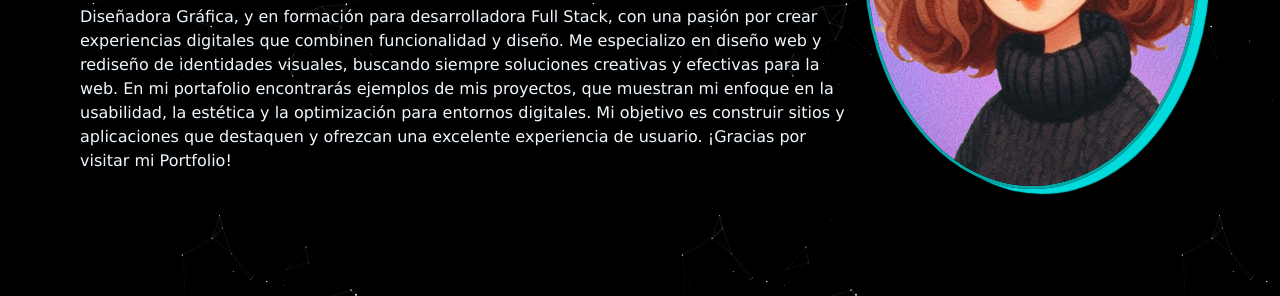
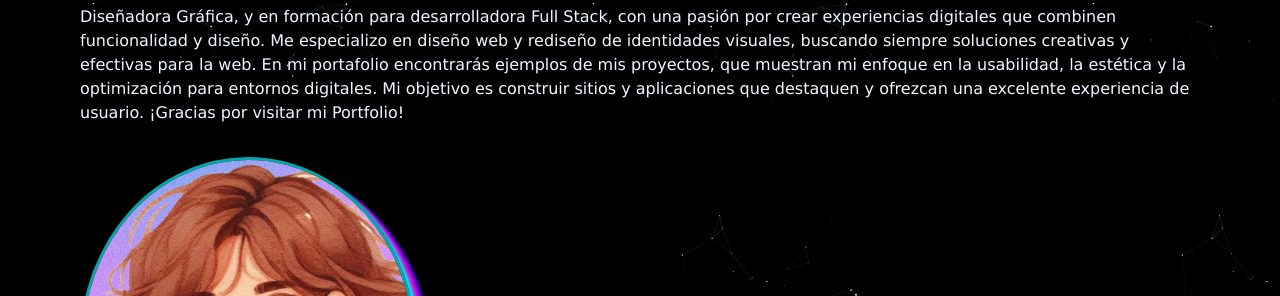
Before and after one commit to FerValentina/FerValentina, a plain HTML site: page index.html in a window 1280 px wide. Shown: the part 343-639 px from the top of the page. Drawn offline with nearby package versions, Linux system fonts and the light colour scheme.

Commit message:
modifiqué sombra de imagen inicial y añadi wrap

```diff
--- a/assets/css/style.css
+++ b/assets/css/style.css
@@ -6,6 +6,7 @@
 body{
     background-image: url(../img/4NB4.gif);
     background-color: black;
+
 }
 .navbar {
     background-color: #333;
@@ -55,6 +56,7 @@ body {
     font-family: Verdana, Geneva, Tahoma, sans-serif;
     padding: 5em;
     display: flex;
+    flex-wrap: wrap;
     justify-content: space-between;
     gap: 1em;
 }
@@ -62,8 +64,8 @@ body {
     width: 30%;
     border-radius: 50%;
     border: 3px solid rgb(5, 168, 168);
-    background: linear-gradient(45deg, rgb(139, 2, 133), rgb(117, 3, 121), rgb(94, 0, 148), rgb(89, 0, 255), rgb(28, 0, 128));
-    box-shadow: 10px 5px 1px  rgba(1, 243, 243,0.9);
+    /* background: linear-gradient(45deg, rgb(139, 2, 133), rgb(117, 3, 121), rgb(94, 0, 148), rgb(89, 0, 255), rgb(28, 0, 128)); */
+    box-shadow: 5px 5px 3px #03e2f1,10px 8px 3px  #e903d6, 15px 11px 3px #5909da;
 }
 .nombre{
     padding-top: 3em;
```
